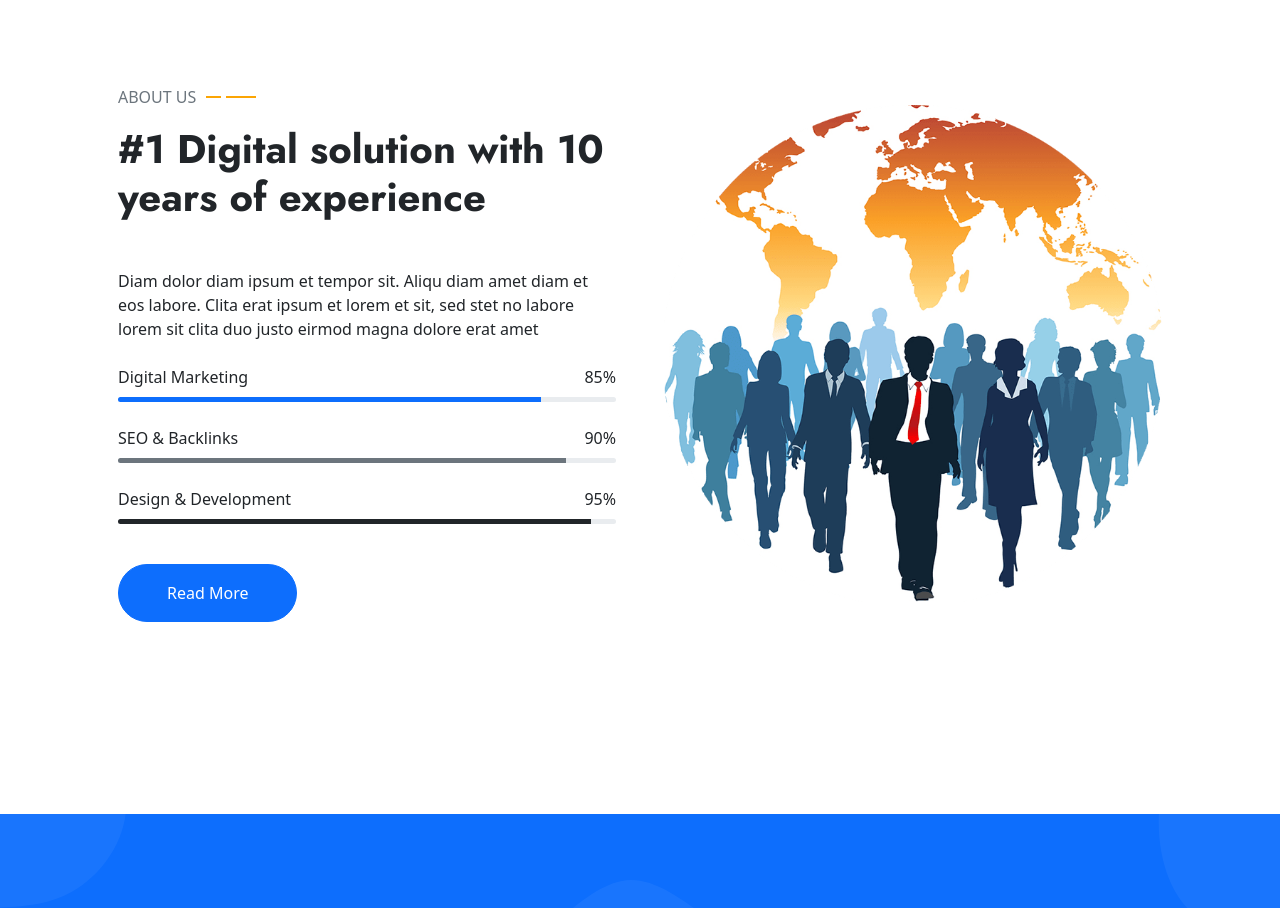
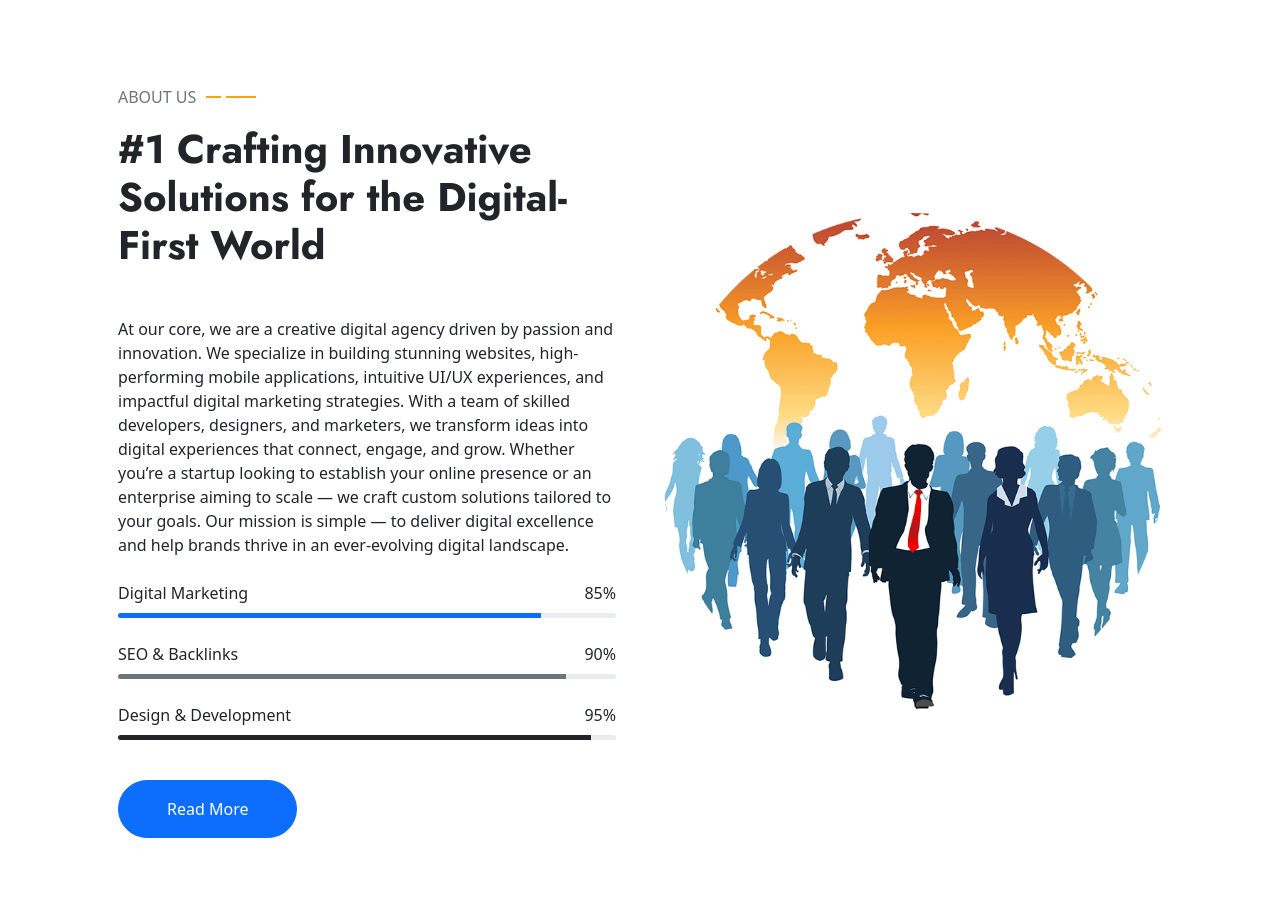
Before and after one commit to KEERTHANADURAISAM/Project-static-1, a React (Vite) app: page /about in a window 1280 px wide. Shown: the part 1020-1928 px from the top of the page. Built offline with nearby package versions, Linux system fonts and the light colour scheme.

Commit message:
added about

```diff
--- a/src/Components/About.jsx
+++ b/src/Components/About.jsx
@@ -16,11 +16,14 @@ const About = () => {
         <div className="row g-5 align-items-center">
           <div className="col-lg-6">
             <p className="section-title text-secondary">About Us<span></span></p>
-            <h1 className="mb-5">#1 Digital solution with 10 years of experience</h1>
+            <h1 className="mb-5">#1 Crafting Innovative Solutions for the Digital-First World</h1>
             <p className="mb-4">
-              Diam dolor diam ipsum et tempor sit. Aliqu diam amet diam et eos labore. Clita erat ipsum et lorem et sit,
-              sed stet no labore lorem sit clita duo justo eirmod magna dolore erat amet
-            </p>
+            At our core, we are a creative digital agency driven by passion and innovation. We specialize in building stunning websites, high-performing mobile applications, intuitive UI/UX experiences, and impactful digital marketing strategies.
+
+With a team of skilled developers, designers, and marketers, we transform ideas into digital experiences that connect, engage, and grow. Whether you’re a startup looking to establish your online presence or an enterprise aiming to scale — we craft custom solutions tailored to your goals.
+
+Our mission is simple — to deliver digital excellence and help brands thrive in an ever-evolving digital landscape.
+               </p>
 
             {/* Skill 1 */}
             <div className="skill mb-4">
```
